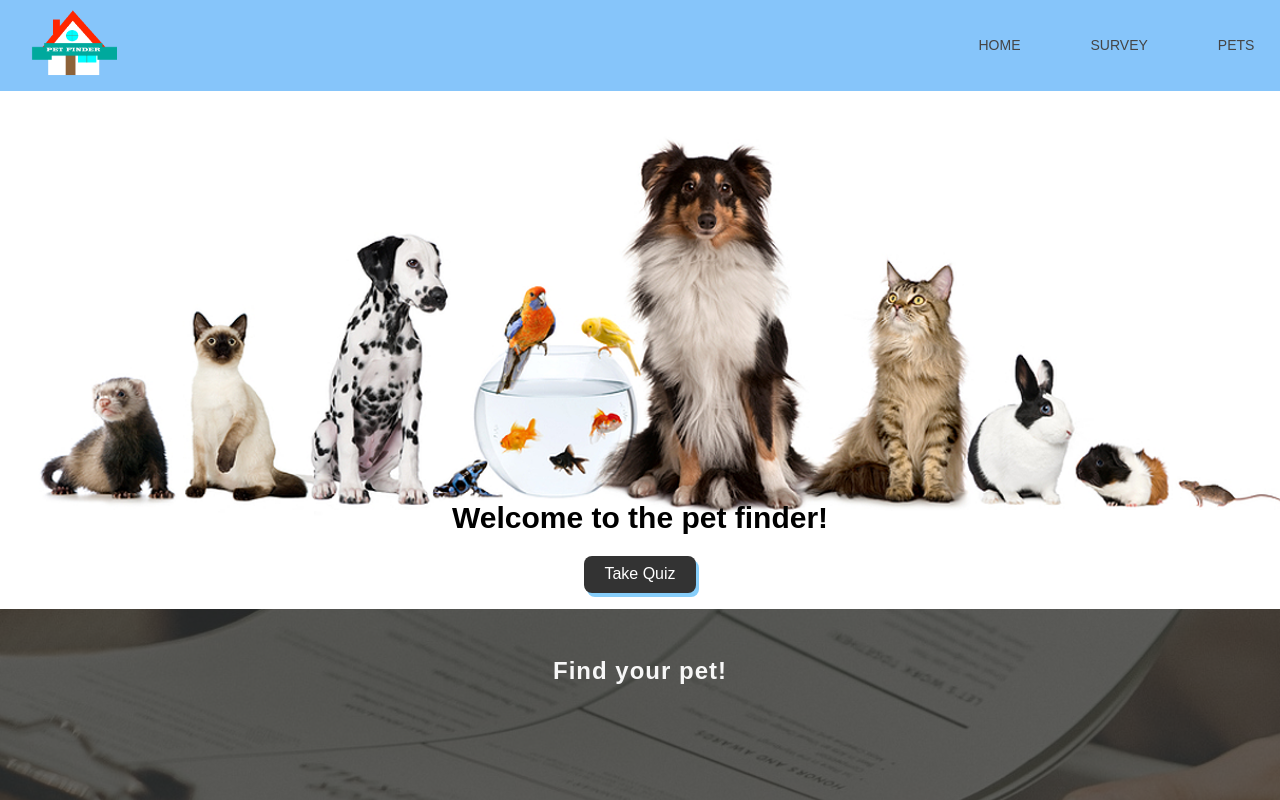
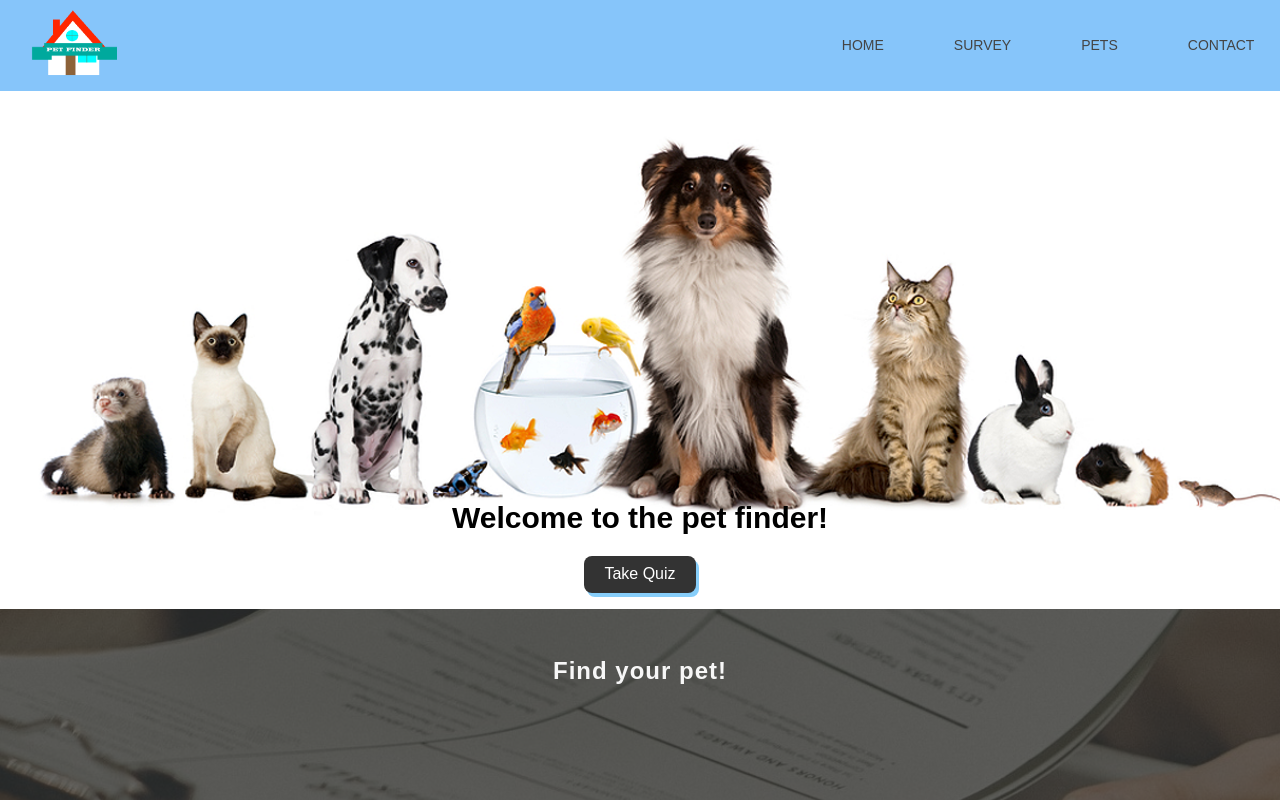
Before and after one commit to STEGD/dog-finder-main, a React (Create React App) app in the folder client/: page / in a window 1280 px wide. Shown: the top 800 px of the page. Built offline with nearby package versions, Linux system fonts and the light colour scheme; no server answers.

Commit message:
Added Contact to NavBar

```diff
--- a/client/src/pages/Navbar.js
+++ b/client/src/pages/Navbar.js
@@ -13,6 +13,11 @@ export default function Navbar() {
                     <li className = "navlist"><Link to="/homeapp">Home</Link></li>
                     <li className = "navlist"><Link to="/quizapp">Survey</Link></li>
                     <li className = "navlist"><Link to="/petapp">Pets</Link></li>
+                    <li className = "navlist">
+                        <a href = "http://cs480-projects.github.io/teams-fall2020/Team%20STEDG/index.html">
+                            Contact
+                        </a>
+                    </li>
                     </ul>
                 </nav>
         </div>
```
